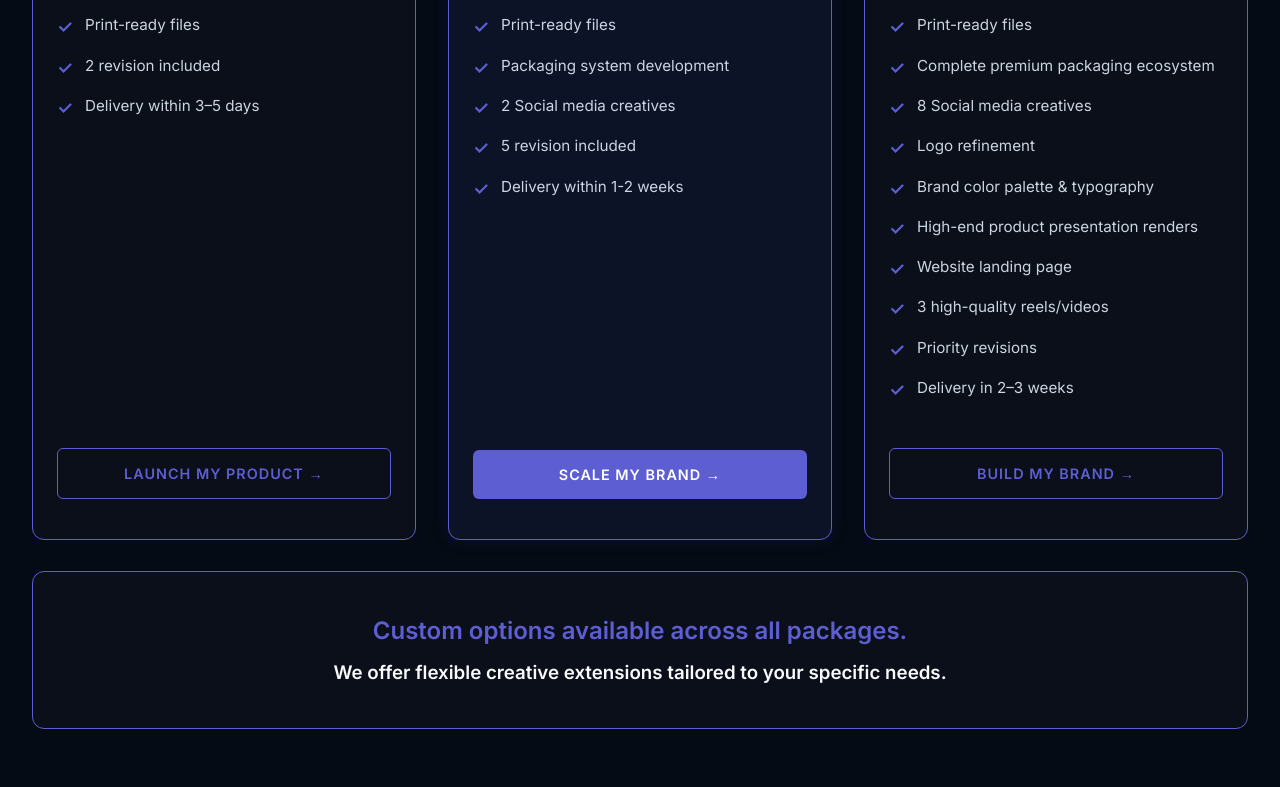
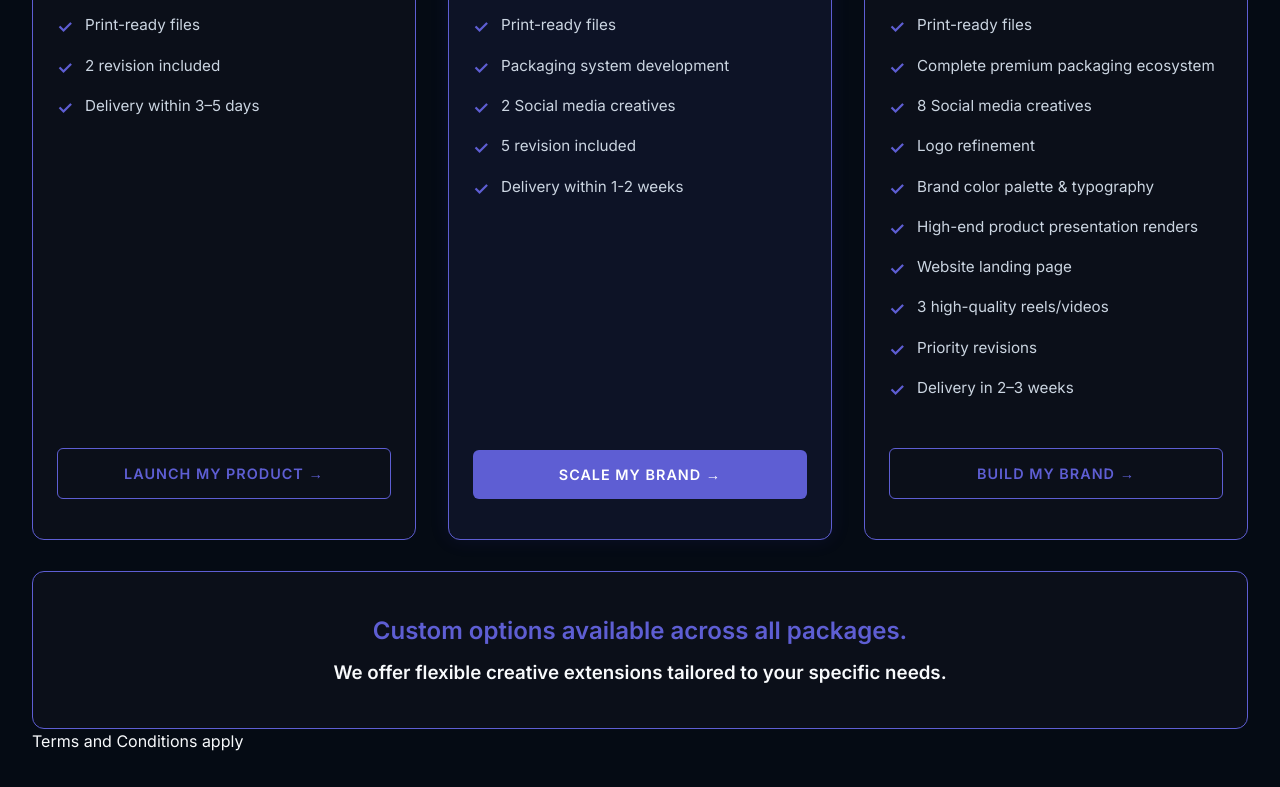
Before and after one commit to sayandkaratt/markiven-website, a plain HTML site: page index.html in a window 1280 px wide. Shown: the part 911-1698 px from the top of the page. Before the commit the page ends 1672 px from the top, so only its background shows below. Drawn offline with nearby package versions, Linux system fonts and the light colour scheme; a web font is replaced by a local one.

Commit message:
Update index.html

```diff
--- a/index.html
+++ b/index.html
@@ -100,7 +100,9 @@
                 </div>
             </section>
         </div>
-    </div>
+            <div class="Terms-and-Conditions">
+                <div>Terms and Conditions apply</div>
+            </div>
 
     <script src="button.js"></script>
 </body>
```
